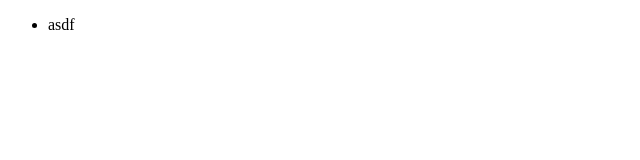
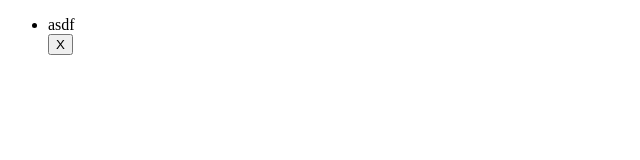
Before and after one commit to suhdonghwi/woosan, a React (Create React App) app: page / in a window 1280 px wide. Shown: the top 160 px of the page, without its empty margins (0-640 px from the left). Built offline with nearby package versions, Linux system fonts and the light colour scheme.

Commit message:
Add remove button to keyword item

```diff
--- a/src/components/KeywordComponents/KeywordForm.js
+++ b/src/components/KeywordComponents/KeywordForm.js
@@ -10,9 +10,19 @@ export default class KeywordForm extends React.Component {
     this.state = {
       keywords: [new KeywordData("asdf")]
     };
+
+    this.onRemove = this.onRemove.bind(this);
+  }
+
+  onRemove(id) {
+    this.setState({
+      keywords: this.state.keywords.filter(keyword => keyword.id !== id)
+    });
   }
 
   render() {
-    return <KeywordList keywords={this.state.keywords} />;
+    return (
+      <KeywordList keywords={this.state.keywords} onRemove={this.onRemove} />
+    );
   }
 }
--- a/src/components/KeywordComponents/KeywordItem.js
+++ b/src/components/KeywordComponents/KeywordItem.js
@@ -1,7 +1,12 @@
 import React from "react";
 
 const KeywordItem = ({ content, onRemove }) => {
-  return <li> {content}</li>;
+  return (
+    <>
+      <li> {content} </li>
+      <button onClick={onRemove}>X</button>
+    </>
+  );
 };
 
 export default KeywordItem;
--- a/src/components/KeywordComponents/KeywordList.js
+++ b/src/components/KeywordComponents/KeywordList.js
@@ -2,10 +2,14 @@ import React from "react";
 
 import KeywordItem from "./KeywordItem";
 
-const KeywordList = ({ keywords }) => (
+const KeywordList = ({ keywords, onRemove }) => (
   <ul>
     {keywords.map(keyword => (
-      <KeywordItem key={keyword.id} content={keyword.content} />
+      <KeywordItem
+        key={keyword.id}
+        content={keyword.content}
+        onRemove={() => onRemove(keyword.id)}
+      />
     ))}
   </ul>
 );
```
